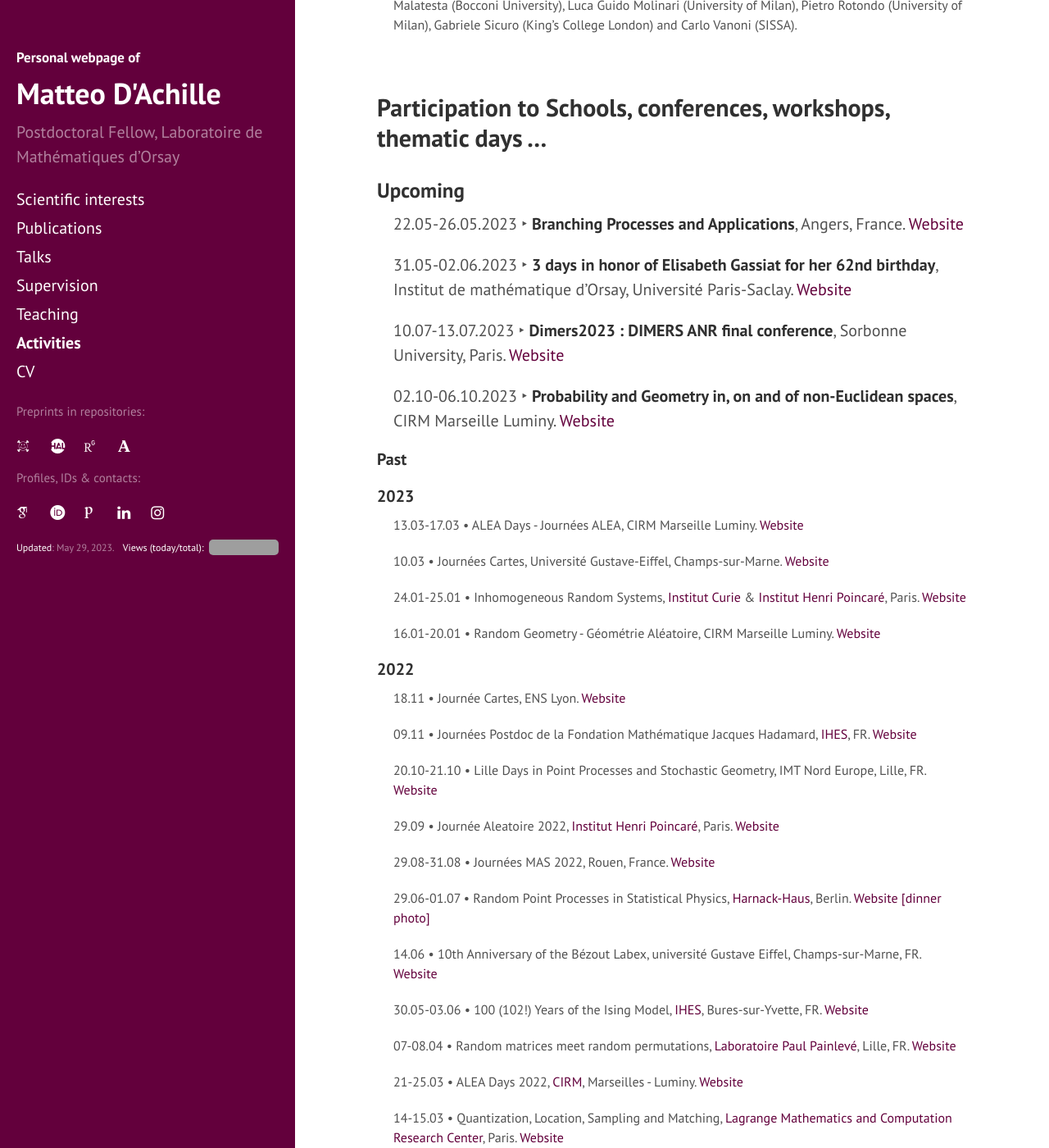
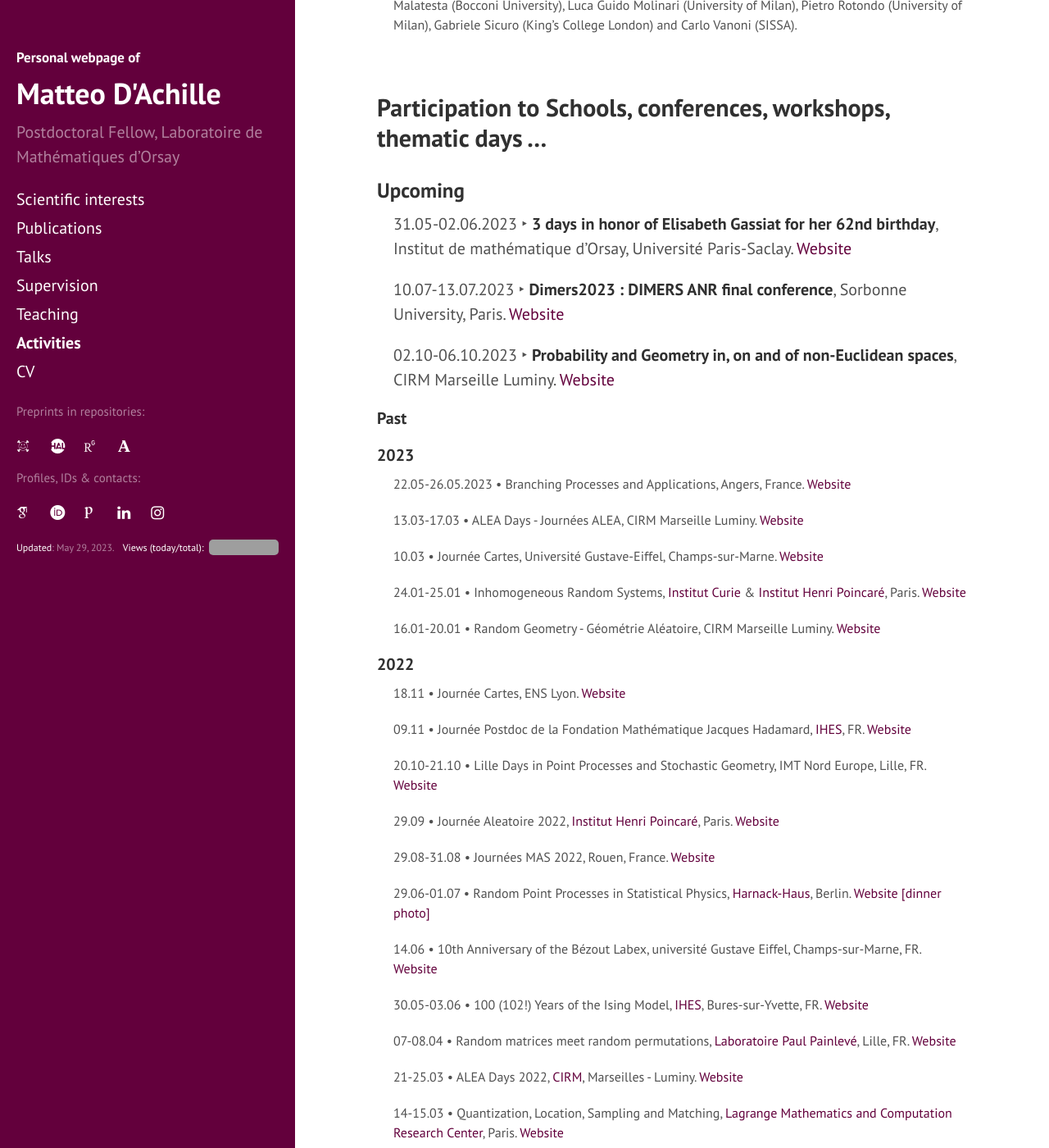
Before and after one commit to matteodachille/matteodachille.github.io, a Jekyll site: the page built from activities.md, in a window 1280 px wide and 1400 px high, scrolled down 820 px. Shown: the whole window at 82% size. Built offline with Jekyll 4.4.1, drawn with Linux system fonts in a browser that asks for light colours; nearby versions of some CDN libraries; some web fonts are replaced; grey boxes are pictures that could not be loaded.

Commit message:
Updated activities and talks list

```diff
--- a/activities.md
+++ b/activities.md
@@ -43,8 +43,6 @@ with Pasquale Calabrese (SISSA), Andrea Gambassi (SISSA), Marco Gherardi (Univer
 
 ### Upcoming
 
-22.05-26.05.2023 &#x2023; **Branching Processes and Applications**, Angers, France. [Website](https://site-branpro2023.apps.math.cnrs.fr/index.php){:target="_blank"}
-{: style="font-size: 20px; margin-left: 20px" }
 
 31.05-02.06.2023 &#x2023; **3 days in honor of Elisabeth Gassiat for her 62nd birthday**, Institut de mathématique d'Orsay, Université Paris-Saclay. [Website](https://www.imo.universite-paris-saclay.fr/fr/conf/conference-62-elisabeth-gassiat/){:target="_blank"}
 {: style="font-size: 20px; margin-left: 20px" }
@@ -64,10 +62,13 @@ with Pasquale Calabrese (SISSA), Andrea Gambassi (SISSA), Marco Gherardi (Univer
 #### 2023
 {: .no_toc}
 
+22.05-26.05.2023 &#x2022; Branching Processes and Applications, Angers, France. [Website](https://site-branpro2023.apps.math.cnrs.fr/index.php){:target="_blank"}
+{: style="font-size: 16px; margin-left: 20px" }
+
 13.03-17.03 &#x2022; ALEA Days - Journées ALEA, CIRM Marseille Luminy. [Website](https://conferences.cirm-math.fr/2887.html){:target="_blank"}
 {: style="font-size: 16px; margin-left: 20px" }
 
-10.03 &#x2022; Journées Cartes, Université Gustave-Eiffel, Champs-sur-Marne. [Website](https://indico.in2p3.fr/event/29082/){:target="_blank"}
+10.03 &#x2022; Journée Cartes, Université Gustave-Eiffel, Champs-sur-Marne. [Website](https://indico.in2p3.fr/event/29082/){:target="_blank"}
 {: style="font-size: 16px; margin-left: 20px" }
 
 24.01-25.01 &#x2022; Inhomogeneous Random Systems, [Institut Curie](https://curie.fr/){:target="_blank"} & [Institut Henri Poincaré](http://www.ihp.fr/){:target="_blank"}, Paris. [Website](https://irs.math.cnrs.fr/2023/){:target="_blank"}
@@ -83,7 +84,7 @@ with Pasquale Calabrese (SISSA), Andrea Gambassi (SISSA), Marco Gherardi (Univer
 18.11 &#x2022; Journée Cartes, ENS Lyon. [Website](https://indico.in2p3.fr/event/28096/){:target="_blank"}
 {: style="font-size: 16px; margin-left: 20px" }
 
-09.11 &#x2022; Journées Postdoc de la Fondation Mathématique Jacques Hadamard, [IHES](https://www.ihes.fr/){:target="_blank"}, FR. [Website](https://www.fondation-hadamard.fr/fr/la-fmjh-organise/evenements/les-journees-postdoc/){:target="_blank"}
+09.11 &#x2022; Journée Postdoc de la Fondation Mathématique Jacques Hadamard, [IHES](https://www.ihes.fr/){:target="_blank"}, FR. [Website](https://www.fondation-hadamard.fr/fr/la-fmjh-organise/evenements/les-journees-postdoc/){:target="_blank"}
 {: style="font-size: 16px; margin-left: 20px" }
 
 
```
Also changed, not shown: talks.md (+2 -2 lines).
